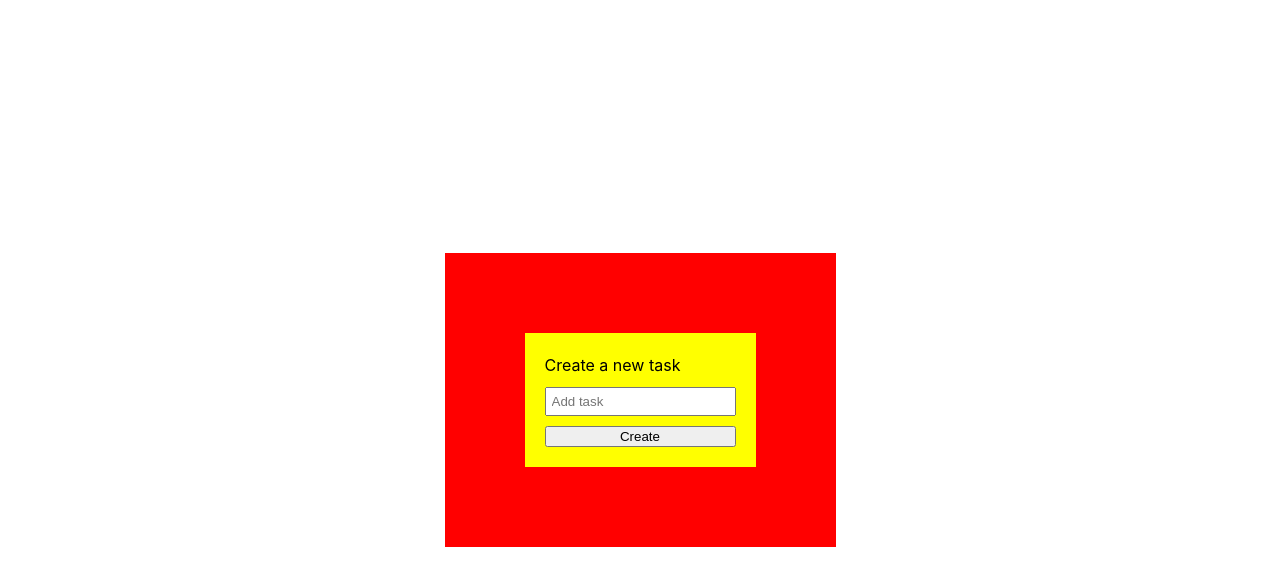
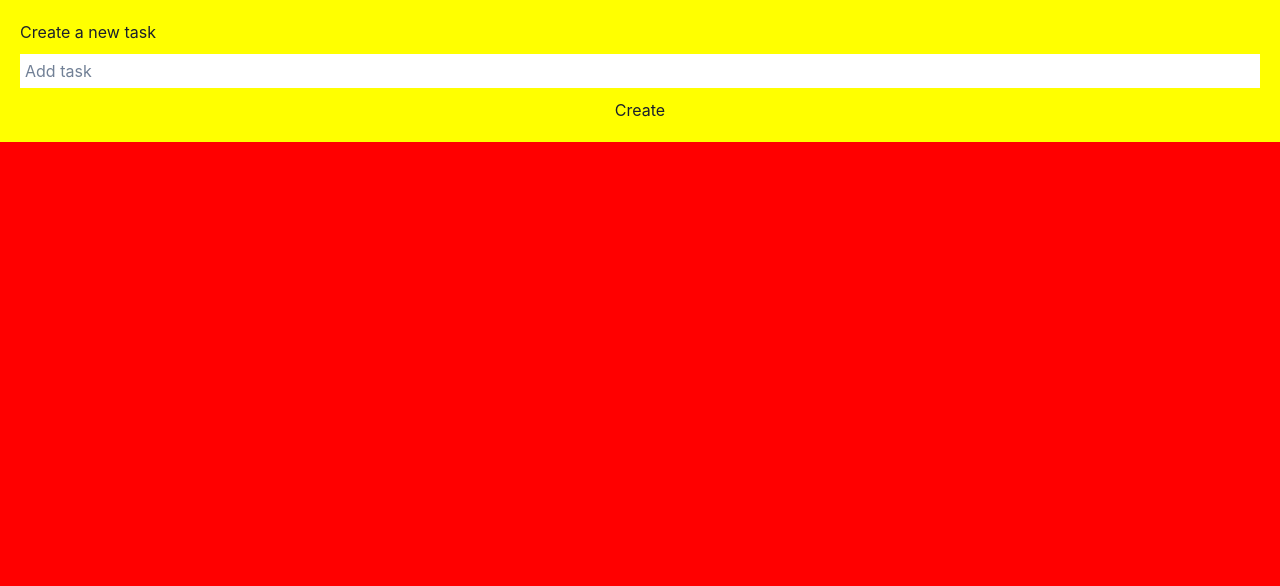
Before and after one commit to N-A-C-H-O/TaskApp, a React app: page / in a window 1280 px wide. Shown: the top 586 px of the page. Built offline with nearby package versions, Linux system fonts and the light colour scheme; the HTML template or start-up script is replaced by a standard one.

Commit message:
style: install Chakra UI

```diff
--- a/package.json
+++ b/package.json
@@ -10,6 +10,10 @@
     "preview": "vite preview"
   },
   "dependencies": {
+    "@chakra-ui/react": "^2.7.0",
+    "@emotion/react": "^11.11.1",
+    "@emotion/styled": "^11.11.0",
+    "framer-motion": "^10.12.16",
     "react": "^18.2.0",
     "react-dom": "^18.2.0",
     "uuid": "^9.0.0"
--- a/src/App.tsx
+++ b/src/App.tsx
@@ -1,11 +1,12 @@
+import { Grid } from "@chakra-ui/react";
 import TaskContainer from "./components/TaskContainer/TaskContainer";
 
 function App() {
 
   return (
-    <div>
+    <Grid templateColumns="repeat(1,1fr)" height="100vh">
       <TaskContainer />
-    </div>
+    </Grid>
   )
 }
 
--- a/src/components/TaskContainer/TaskContainer.css
+++ b/src/components/TaskContainer/TaskContainer.css
@@ -1,4 +1,3 @@
 .tasks-container {
     background-color: red;
-    padding: 5em;
 }
--- a/src/components/TaskContainer/TaskContainer.tsx
+++ b/src/components/TaskContainer/TaskContainer.tsx
@@ -32,7 +32,7 @@ const TaskContainer = () => {
 
   return (
     <div className="tasks-container">
-      <div className="task-list">
+      <div className="task-list bg-black">
         {tasksList.map((task) => (
           <TaskItem key={task.id} task={task} deleteTask={deleteTask} changeStatus={changeStatus} />
         ))}
--- a/src/index.css
+++ b/src/index.css
@@ -8,10 +8,6 @@ body {
   margin: 0;
   padding: 0;
   overflow-x: hidden;
-  display: flex;
-  justify-content: center;
-  align-items: center;
-  height: 100vh;
 }
 
 h1 {
--- a/src/main.tsx
+++ b/src/main.tsx
@@ -2,9 +2,12 @@ import React from 'react'
 import ReactDOM from 'react-dom/client'
 import App from './App.tsx'
 import './index.css'
+import { ChakraProvider } from '@chakra-ui/react';
 
 ReactDOM.createRoot(document.getElementById('root') as HTMLElement).render(
   <React.StrictMode>
-    <App />
+    <ChakraProvider>
+      <App />
+    </ChakraProvider>
   </React.StrictMode>,
 )
```
Also changed, not shown: 1 other file (tests, documents, lock files or other folders).
